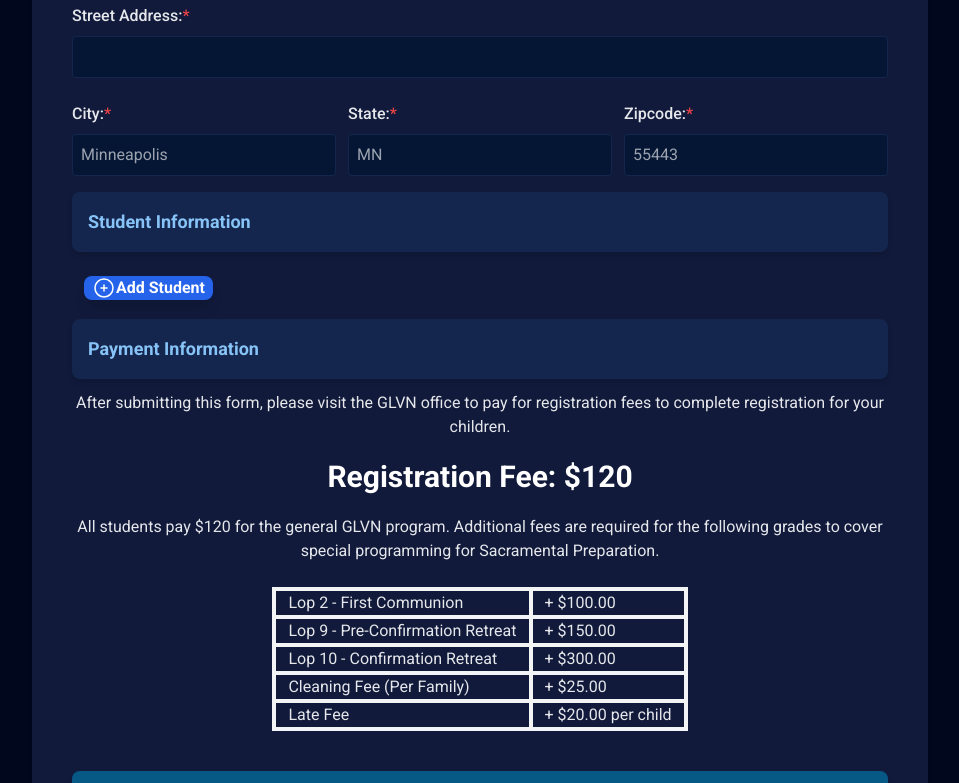
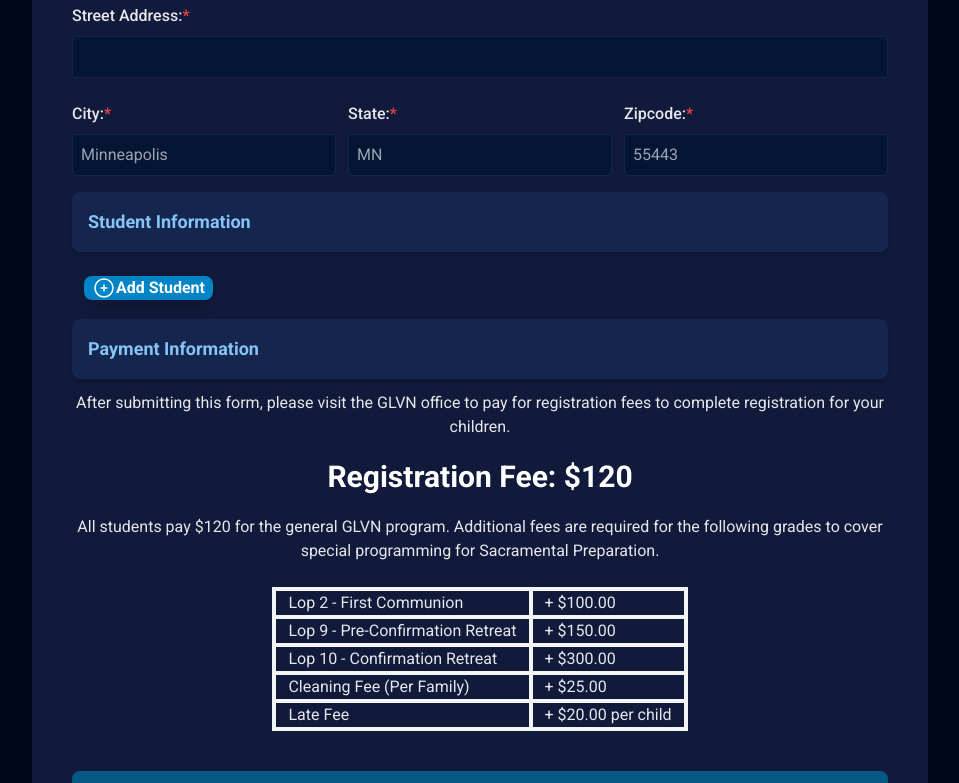
Before and after one commit to vianneyp72/glvn-website-1, a Next.js app: page /registration-page in a window 1280 px wide. Shown: the part 1168-1951 px from the top of the page, without its empty margins (160-1119 px from the left). Built offline with nearby package versions, Linux system fonts and the light colour scheme.

Commit message:
nav update

```diff
--- a/components/NavBarParents.js
+++ b/components/NavBarParents.js
@@ -58,7 +58,10 @@ function classNames(...classes) {
 
 export default function Example() {
   return (
-    <Disclosure as="nav" className="bg-primary fixed w-full z-10 top-0">
+    <Disclosure
+      as="nav"
+      className="bg-primary fixed w-full z-10 top-0 border-b border-gray-700"
+    >
       {({ open }) => (
         <>
           <div className="mx-auto max-w-7xl px-2 sm:px-6 lg:px-8">
--- a/components/RegForm.js
+++ b/components/RegForm.js
@@ -33,7 +33,7 @@ const Form = () => {
   return (
     <div className="min-h-screen bg-primary overflow-auto text-white">
       <>
-        <NavBar/>
+        <NavBar />
         <p className="text-2xl font-bold text-grey-800 text-center pt-10 pb-10"></p>
         <form
           onSubmit={handleSubmit(onSubmit)}
@@ -596,7 +596,7 @@ const Form = () => {
             })}
             <section className="pt-3 mb-3">
               <button
-                className="bg-blue-600 text-white px-2 rounded-lg hover:bg-blue-700 font-bold shadow-lg ml-3"
+                className="bg-sky-600 text-white px-2 rounded-lg hover:bg-sky-700 font-bold shadow-lg ml-3"
                 type="button"
                 onClick={() => append({})}
               >
```
